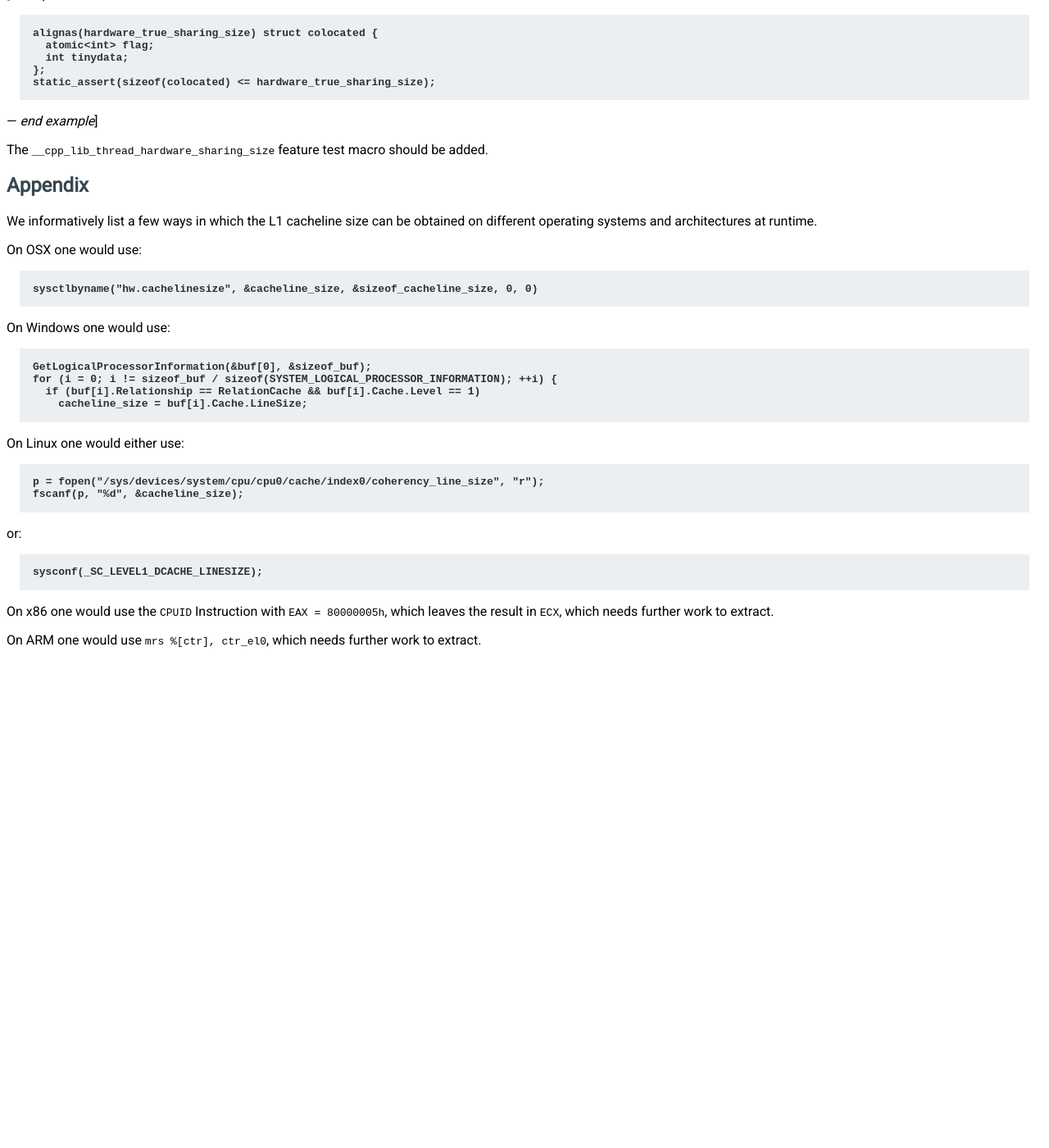
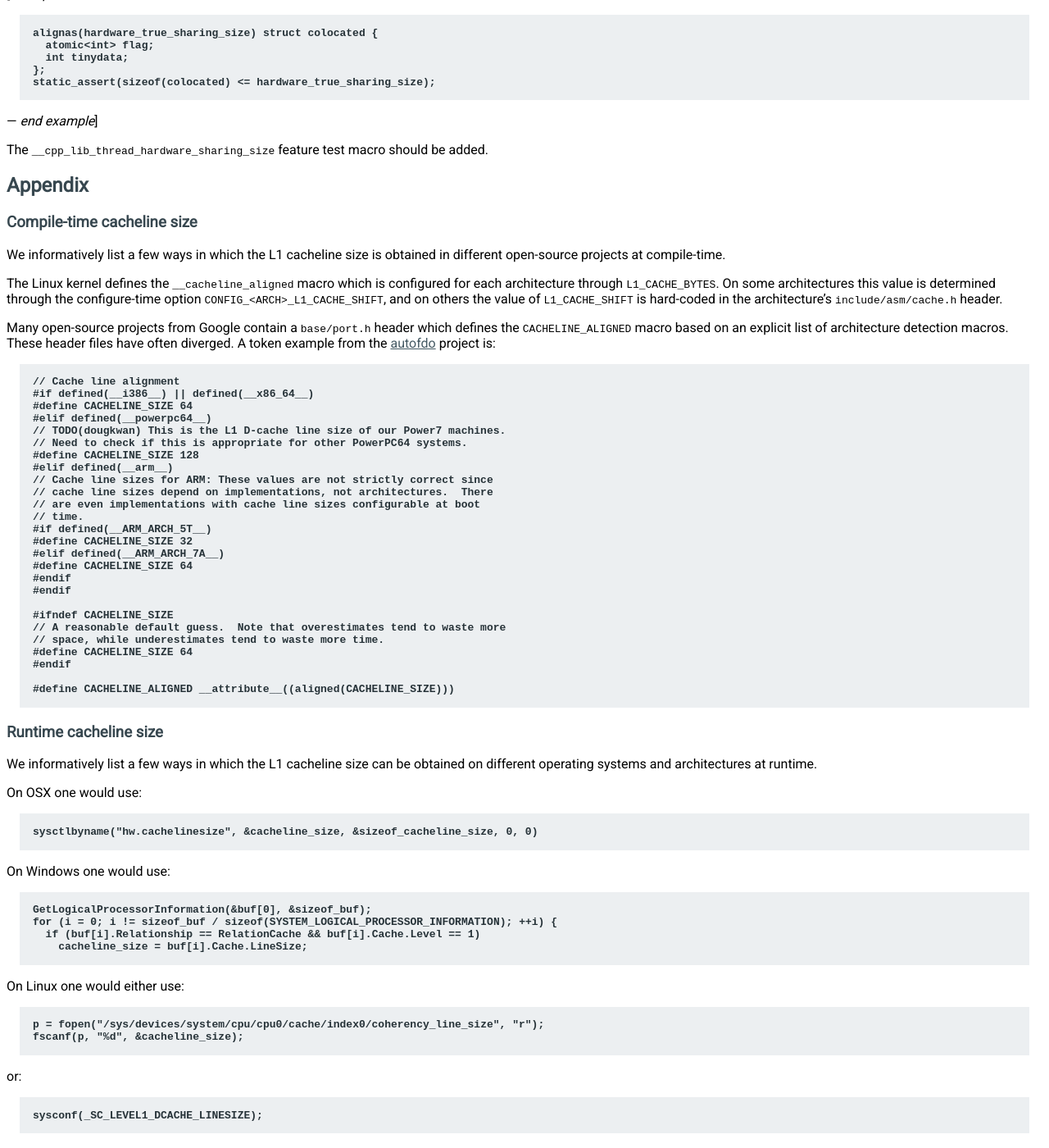
Before and after one commit to jfbastien/papers, a Sphinx documentation site: the page built from source/D4523.rst, in a window 1280 px wide and 1400 px high, scrolled down 2128 px. Shown: the whole window at 82% size. Built offline with Sphinx 7.4.7, drawn with Linux system fonts in a browser that asks for light colours; before the commit the page ends 2934 px from its top, so only the background shows below that; some of the changed text lies outside the part shown.

Commit message:
Add compile-time examples.

```diff
--- a/source/D4523.rst
+++ b/source/D4523.rst
@@ -58,9 +58,10 @@ described above.
 
 Nowadays, developers either hard code a likely number, such as ``64`` bytes, or
 figure out exactly the right number by consulting their specific machine's
-manual. The implementation is better positioned to do the exact same thing at
-compile-time, we therefore propose to standardize existing practice, moving the
-magic number from each developer's code base to each implementation.
+manual. See the appendix_ for examples. The implementation is better positioned
+to do the exact same thing at compile-time, we therefore propose to standardize
+existing practice, moving the magic number from each developer's code base to
+each implementation.
 
 A precise value can still be obtained from the operating system or using inline
 assembly at runtime. This value can be passed to allocator implementations which
@@ -152,6 +153,57 @@ added.
 Appendix
 --------
 
+Compile-time cacheline size
+===========================
+
+We informatively list a few ways in which the L1 cacheline size is obtained in
+different open-source projects at compile-time.
+
+The Linux kernel defines the ``__cacheline_aligned`` macro which is configured
+for each architecture through ``L1_CACHE_BYTES``. On some architectures this
+value is determined through the configure-time option
+``CONFIG_<ARCH>_L1_CACHE_SHIFT``, and on others the value of ``L1_CACHE_SHIFT``
+is hard-coded in the architecture's ``include/asm/cache.h`` header.
+
+Many open-source projects from Google contain a ``base/port.h`` header which
+defines the ``CACHELINE_ALIGNED`` macro based on an explicit list of
+architecture detection macros. These header files have often diverged. A token
+example from the autofdo_ project is:
+
+.. _autofdo: https://github.com/google/autofdo/blob/master/base/port.h
+
+.. code-block:: c++
+
+  // Cache line alignment
+  #if defined(__i386__) || defined(__x86_64__)
+  #define CACHELINE_SIZE 64
+  #elif defined(__powerpc64__)
+  // TODO(dougkwan) This is the L1 D-cache line size of our Power7 machines.
+  // Need to check if this is appropriate for other PowerPC64 systems.
+  #define CACHELINE_SIZE 128
+  #elif defined(__arm__)
+  // Cache line sizes for ARM: These values are not strictly correct since
+  // cache line sizes depend on implementations, not architectures.  There
+  // are even implementations with cache line sizes configurable at boot
+  // time.
+  #if defined(__ARM_ARCH_5T__)
+  #define CACHELINE_SIZE 32
+  #elif defined(__ARM_ARCH_7A__)
+  #define CACHELINE_SIZE 64
+  #endif
+  #endif
+
+  #ifndef CACHELINE_SIZE
+  // A reasonable default guess.  Note that overestimates tend to waste more
+  // space, while underestimates tend to waste more time.
+  #define CACHELINE_SIZE 64
+  #endif
+
+  #define CACHELINE_ALIGNED __attribute__((aligned(CACHELINE_SIZE)))
+
+Runtime cacheline size
+======================
+
 We informatively list a few ways in which the L1 cacheline size can be obtained
 on different operating systems and architectures at runtime.
 
```
